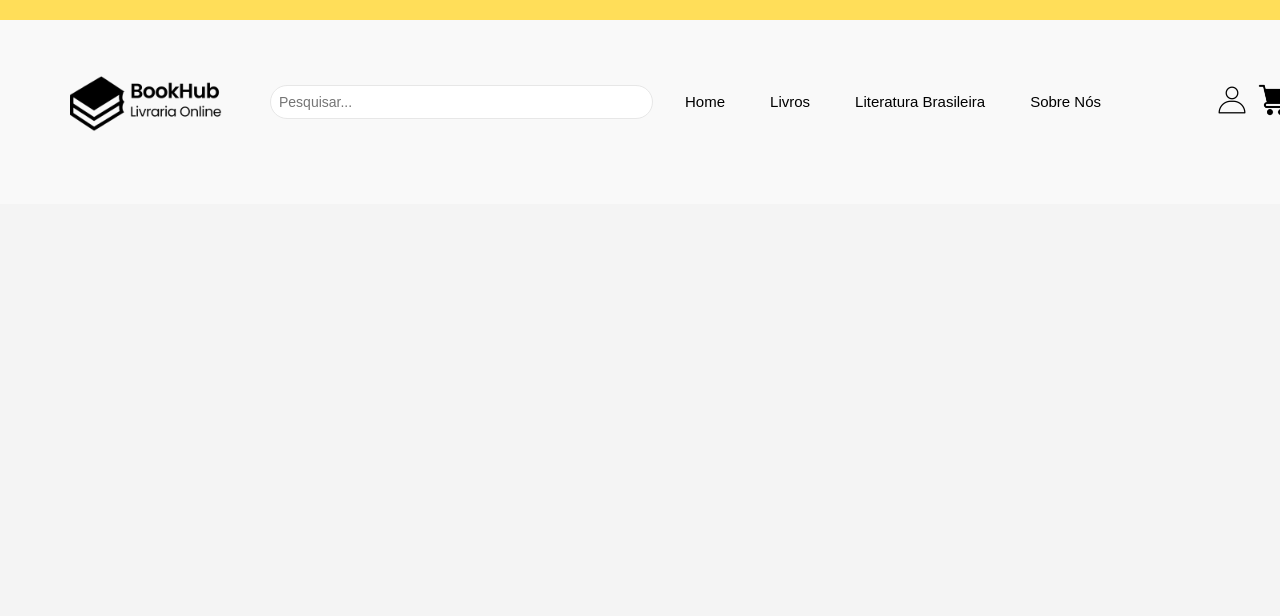
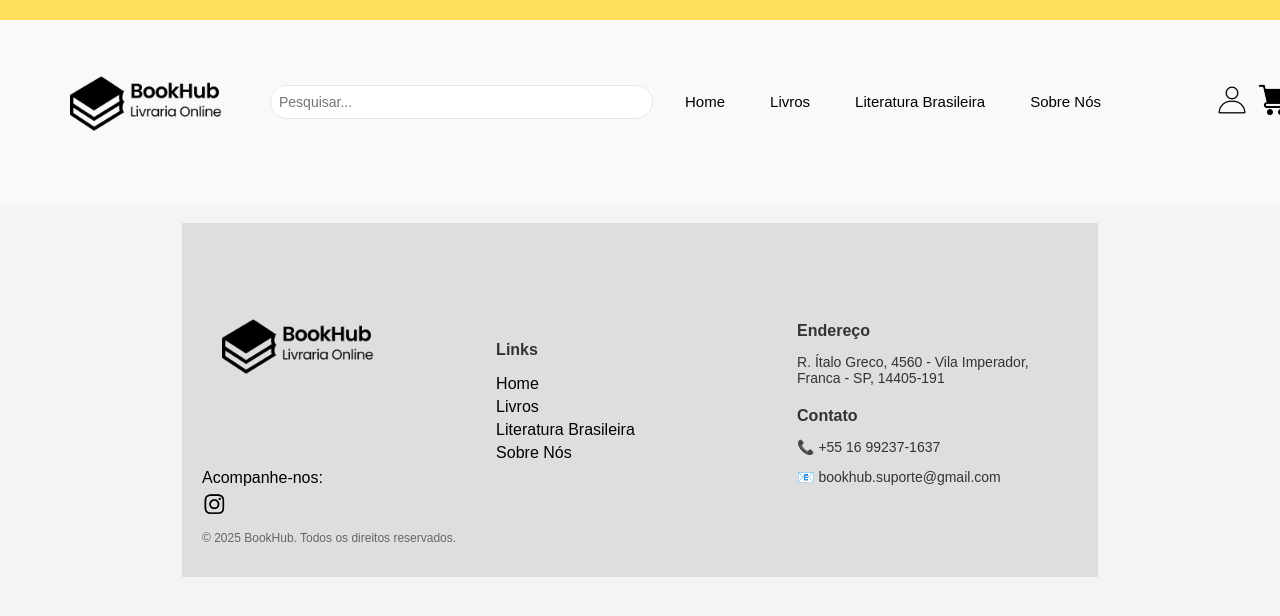
Before and after one commit to anamota13/BOOKHUB_PI, a React (Create React App) app in the folder bookhub/: page /sobre in a window 1280 px wide. Shown: the top 616 px of the page. Built offline with nearby package versions, Linux system fonts and the light colour scheme.

Commit message:
Iniciando a criação do footer.

```diff
--- a/bookhub/src/App.js
+++ b/bookhub/src/App.js
@@ -1,11 +1,13 @@
 import React from 'react';
 import Navbar from './components/Navbar/Navbar';
+import Footer from './components/Footer/Footer';
 
 
 function App(){
     return (
         <div className='App'>
             <Navbar />
+            <Footer />
         </div>
     );
 }
--- /dev/null
+++ b/bookhub/src/components/Footer/Footer.css
@@ -0,0 +1,91 @@
+.footer {
+    width: 100%;
+    background-color: #dedede;
+    padding: 20px;
+    display: flex;
+    justify-content: center;
+    box-sizing: border-box;
+}
+
+.footer-container {
+    display: flex;
+    align-items: center;
+    justify-content: flex-start;
+    width: 100%;
+}
+
+.footer-logo {
+    display: flex;
+    flex-direction: column;
+    align-items: flex-start;
+    margin-right: 20px;
+}
+
+.footer-logo img {
+    height: 25vh;
+    width: auto;
+}
+
+.footer-copyright {
+    font-size: 12px;
+    color: #666;
+    margin-top: 10px;
+}
+
+.footer-social {
+    display: flex;
+    flex-direction: column;
+    align-items: flex-start;
+    margin-top: 10px;
+}
+
+.footer-social p {
+    margin-bottom: 5px;
+}
+
+.social-icon {
+    display: flex;
+    align-items: center;
+}
+
+.footer-social img {
+    height: 25px;
+}
+
+.footer-links, .footer-contact {
+    flex: 1;
+    margin: 0 20px;
+}
+
+.footer-links h4, .footer-contact h4 {
+    font-size: 16px;
+    margin-bottom: 10px;
+    color: #333;
+}
+
+.footer-links ul {
+    list-style: none;
+    padding: 0;
+}
+
+.footer-links li {
+    margin: 5px 0;
+}
+
+.footer-links h4 {
+    margin-top: 19px;
+}
+
+.footer-links a {
+    text-decoration: none;
+    color: #000;
+}
+
+.footer-links a:hover {
+    text-decoration: underline;
+}
+
+.footer-contact p {
+    font-size: 14px;
+    color: #333;
+}
--- /dev/null
+++ b/bookhub/src/components/Footer/Footer.js
@@ -0,0 +1,48 @@
+import React from 'react';
+import Logo from '../../assets/images/logo.png';
+import InstagramIcon from '../../assets/images/instagram.png';
+import './Footer.css';
+
+function Footer() {
+    return (
+        <footer className="footer">
+            <div className="footer-container">
+                {/* Logo e Redes Sociais */}
+                <div className="footer-logo">
+                    <img src={Logo} alt="BookHub Logo" />
+                    <div className="footer-social">
+                        <p>Acompanhe-nos:</p>
+                        <div className="social-icon">
+                            <a href="https://www.instagram.com" target="_blank" rel="noopener noreferrer">
+                                <img src={InstagramIcon} alt="Instagram" />
+                            </a>
+                        </div>
+                    </div>
+                    <p className="footer-copyright">© 2025 BookHub. Todos os direitos reservados.</p>
+                </div>
+
+                {/* Links Rápidos */}
+                <div className="footer-links">
+                    <h4>Links</h4>
+                    <ul>
+                        <li><a href="/">Home</a></li>
+                        <li><a href="/livros">Livros</a></li>
+                        <li><a href="/literatura-brasileira">Literatura Brasileira</a></li>
+                        <li><a href="/sobre-nos">Sobre Nós</a></li>
+                    </ul>
+                </div>
+
+                {/* Contato e Endereço */}
+                <div className="footer-contact">
+                    <h4>Endereço</h4>
+                    <p>R. Ítalo Greco, 4560 - Vila Imperador, Franca - SP, 14405-191</p>
+                    <h4>Contato</h4>
+                    <p>📞 +55 16 99237-1637</p>
+                    <p>📧 bookhub.suporte@gmail.com</p>
+                </div>
+            </div>
+        </footer>
+    );
+}
+
+export default Footer;
```
Also changed, not shown: bookhub/src/assets/images/instagram.png (added).
